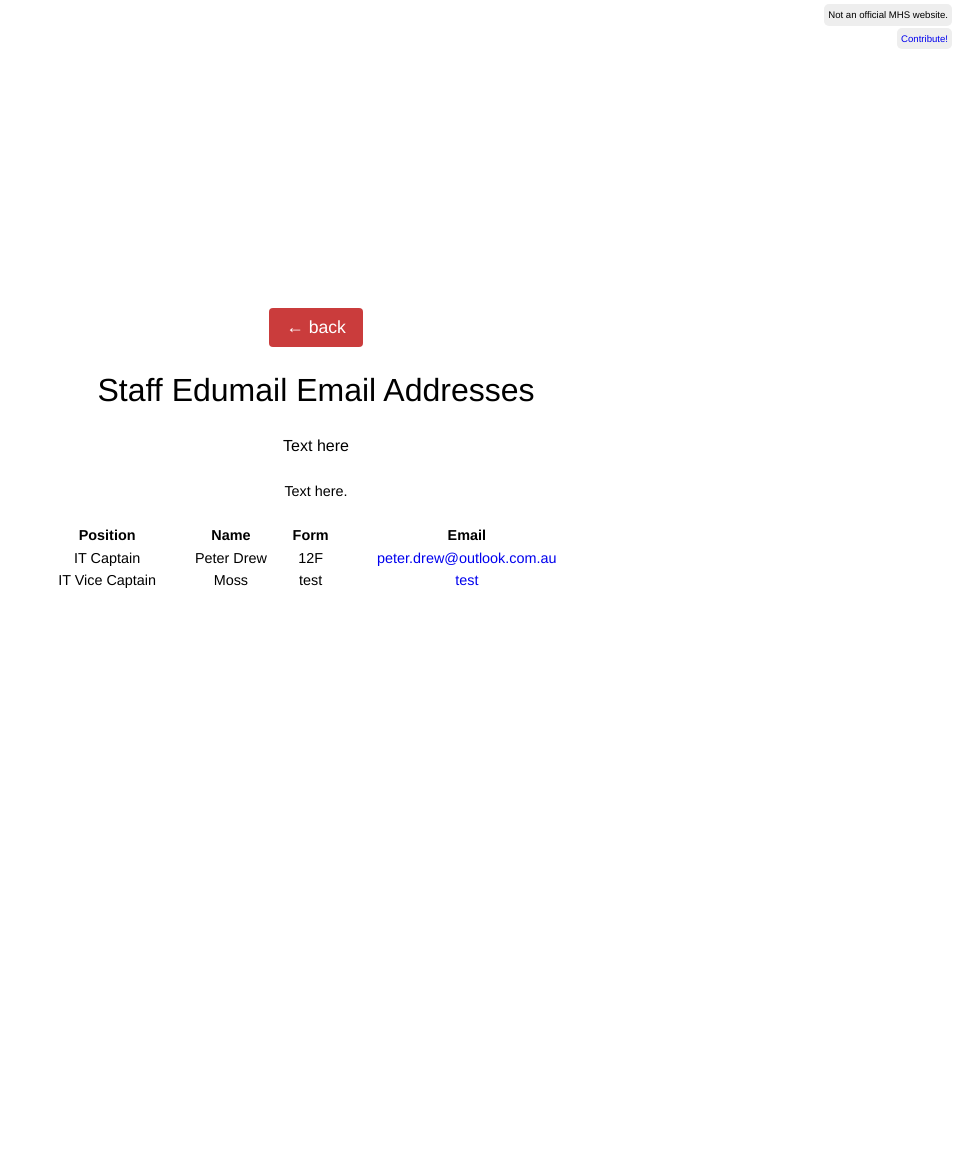
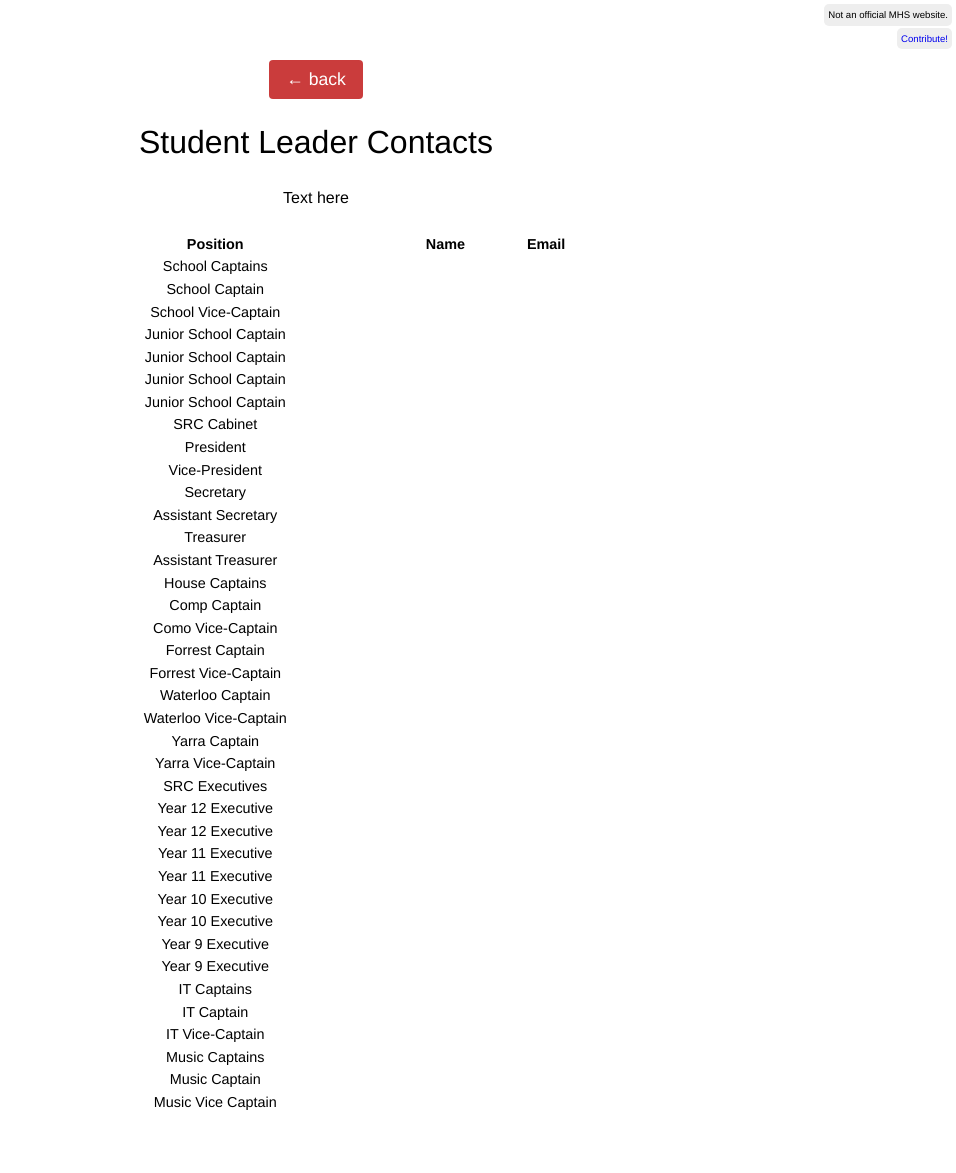
Before and after one commit to mhslinks/mhslinks.github.io, a Jekyll site: the page built from studentcontacts/index.html, in a window 1280 px wide. Shown: the whole page, without its empty margins (324-1280 px from the left). Built offline with Jekyll 4.4.1, drawn with Linux system fonts in a browser that asks for light colours; before the commit the page ends 900 px from its top, so only the background shows below that.

Commit message:
update student contacts

```diff
--- a/_data/studentcontacts.yml
+++ b/_data/studentcontacts.yml
@@ -1,11 +1,140 @@
-# This list is automatically sorted!
 # Please add new emails to the end of this file.
+- group: School Captains
+
+- position: School Captain
+  name:
+  email:
+
+- position: School Vice-Captain
+  name:
+  email:
+
+- position: Junior School Captain
+  name:
+  email:
+
+- position: Junior School Captain
+  name:
+  email:
+
+- position: Junior School Captain
+  name:
+  email:
+
+- position: Junior School Captain
+  name:
+  email:
+
+- group: SRC Cabinet
+
+- position: President
+  name:
+  email:
+
+- position: Vice-President
+  name:
+  email:
+
+- position: Secretary
+  name:
+  email:
+
+- position: Assistant Secretary
+  name:
+  email:
+
+- position: Treasurer
+  name:
+  email:
+
+- position: Assistant Treasurer
+  name:
+  email:
+
+- group: House Captains
+
+- position: Comp Captain
+  name:
+  email:
+
+- position: Como Vice-Captain
+  name:
+  email:
+
+- position: Forrest Captain
+  name:
+  email:
+
+- position: Forrest Vice-Captain
+  name:
+  email:
+
+- position: Waterloo Captain
+  name:
+  email:
+
+- position: Waterloo Vice-Captain
+  name:
+  email:
+
+- position: Yarra Captain
+  name:
+  email:
+
+- position: Yarra Vice-Captain
+  name:
+  email:
+
+- group: SRC Executives
+
+- position: Year 12 Executive
+  name:
+  email:
+
+- position: Year 12 Executive
+  name:
+  email:
+
+- position: Year 11 Executive
+  name:
+  email:
+
+- position: Year 11 Executive
+  name:
+  email:
+
+- position: Year 10 Executive
+  name:
+  email:
+
+- position: Year 10 Executive
+  name:
+  email:
+
+- position: Year 9 Executive
+  name:
+  email:
+
+- position: Year 9 Executive
+  name:
+  email:
+
+- group: IT Captains
+
 - position: IT Captain
-  name: Peter Drew
-  form: 12F
-  email: peter.drew@outlook.com.au
+  name:
+  email:
 
-- position: IT Vice Captain
-  name: Moss
-  form: test
-  email: test
+- position: IT Vice-Captain
+  name:
+  email:
+
+- group: Music Captains
+
+- position: Music Captain
+  name:
+  email:
+
+- position: Music Vice Captain
+  name:
+  email:
--- a/studentcontacts/index.html
+++ b/studentcontacts/index.html
@@ -4,26 +4,23 @@ title: Student Leader Contacts
 ---
 <div class="inner emails-body fade-in fade-two">
   <div><a class="pure-button button-xlarge button-red" href="../"> &larr; back</a></div>
-  <h1>Staff Edumail Email Addresses</h1>
+  <h1>Student Leader Contacts</h1>
   <div>Text here</div>
-  <br>
-  <div class="small"><span style="line-height: 1.4;">Text here.</span></div>
   <br>
   <div class="small">
       <table style="width:100%">
           <tr>
               <th>Position</th>
               <th>Name</th>
-              <th>Form</th>
               <th>Email</th>
           </tr>
           {% assign students = site.data.studentcontacts%}
           {% for student in students %}
           <tr>
-              <td>{{student.position}}</td>
-              <td>{{student.name}}</td>
-              <td>{{student.form}}</td>
-              <td><a href="mailto:{{ student.email }}@edumail.vic.gov.au">{{ student.email }}</a>{% if student.notes %} ({{ email.notes | escape }}){% endif %}</td>
+              {% if student.group %}<td>{{student.group}}</td>{% endif %}
+              {% if student.position %}<td>{{student.position}}</td>{% endif %}
+              {% if student.name %}<td>{{student.name}}</td>{% endif %}
+              {% if student.email %}<td><a href="mailto:{{ student.email }}">{{ student.email }}</a></td>{% endif %}
           </tr>
           {% endfor %}
       </table>
```
